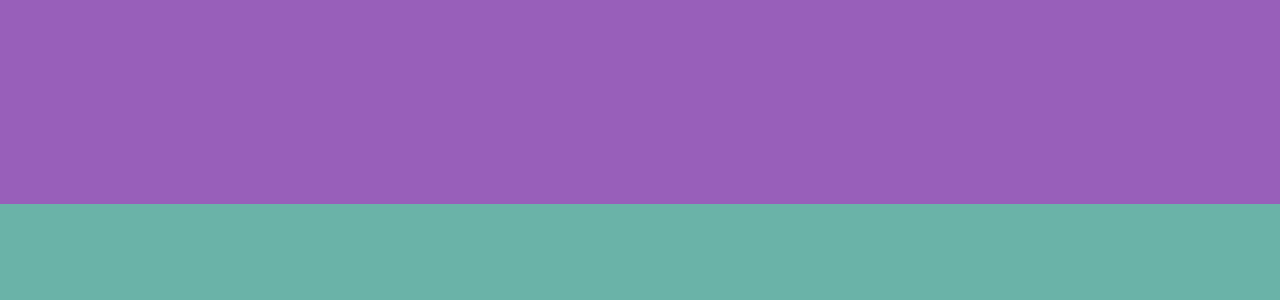
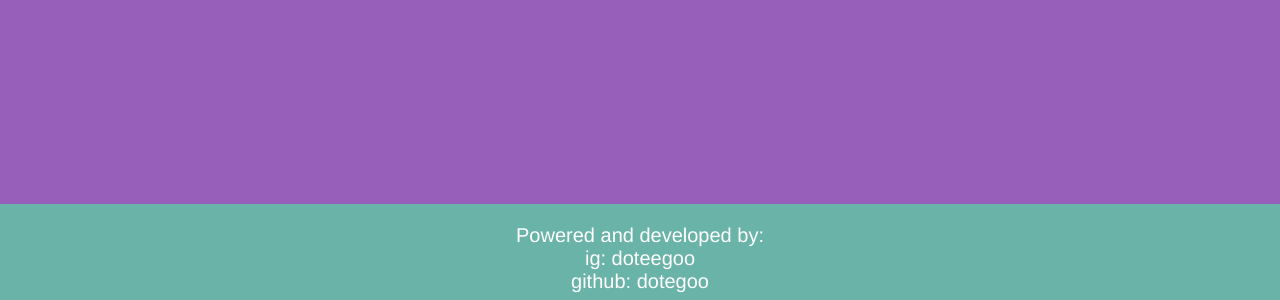
Before and after one commit to dotegoo/Academy-of-unseen-arts, a React (Vite) app: page / in a window 1280 px wide. Shown: the part 2100-2400 px from the top of the page. Built offline with nearby package versions, Linux system fonts and the light colour scheme.

Commit message:
23.10.10

```diff
--- a/src/App.css
+++ b/src/App.css
@@ -3,6 +3,7 @@
   padding: 0;
   border: 0;
   color: #fff;
+  font-family: "Franklin Gothic Medium", "Arial Narrow", Arial, sans-serif;
 }
 header {
   height: 100vh;
@@ -50,6 +51,18 @@ footer {
   height: 12vh;
   background: #6ab3a8;
 }
+footer p a {
+  text-decoration: none;
+}
+footer p {
+  font-size: 20px;
+  text-align: center;
+  display: flex;
+  justify-content: center;
+  align-items: center;
+  flex-direction: column;
+  padding-top: 2.5vh;
+}
 #main {
   display: flex;
   justify-content: space-around;
--- a/src/App.tsx
+++ b/src/App.tsx
@@ -29,7 +29,13 @@ function App() {
           </div>
         </main>
         <div id='contact'></div>
-        <footer></footer>
+        <footer>
+          <p>
+            Powered and developed by:{" "}
+            <a href='instagram.com/doteegoo'>ig: doteegoo </a>{" "}
+            <a href='https://github.com/dotegoo'> github: dotegoo </a>
+          </p>
+        </footer>
       </div>
     </>
   );
```
